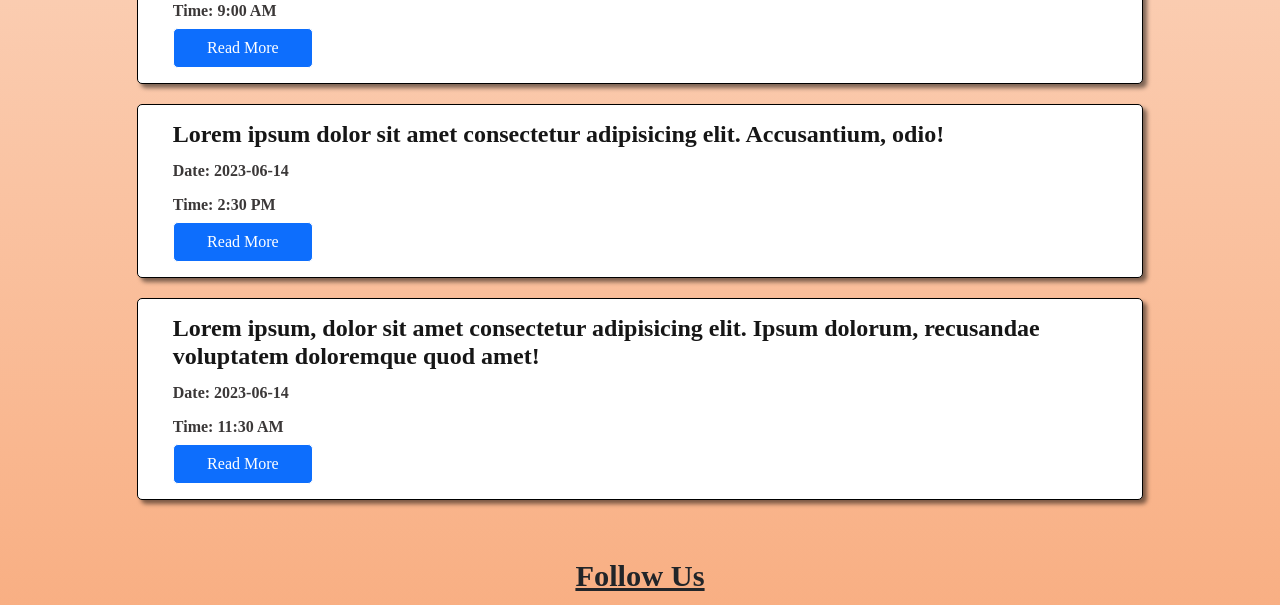
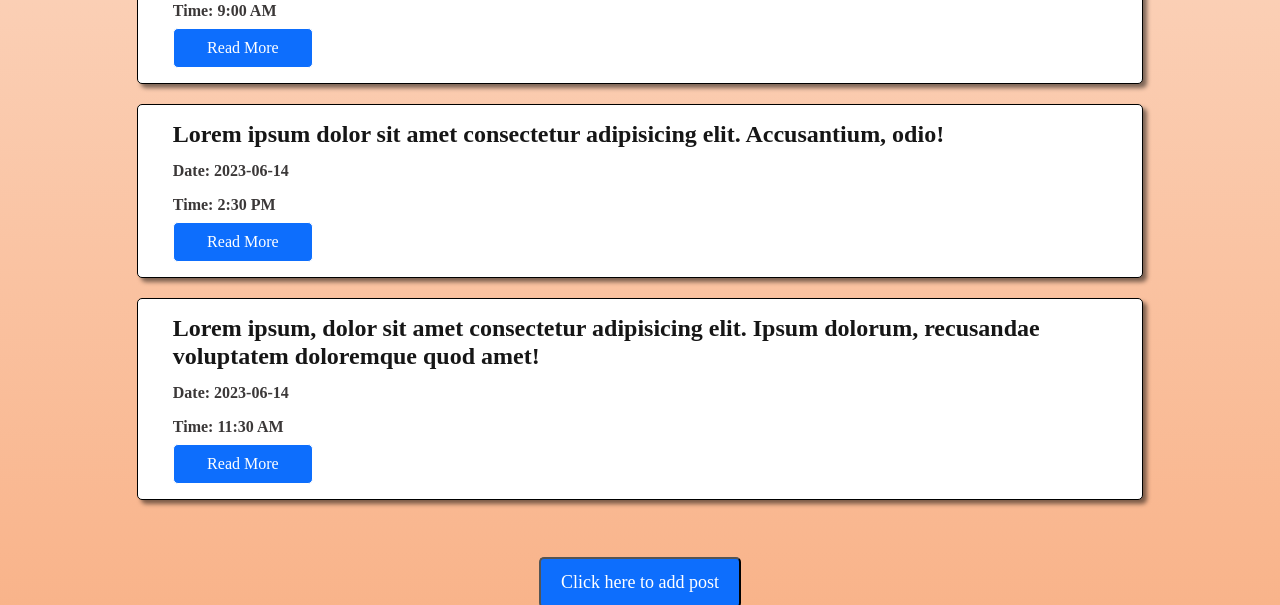
Before and after one commit to Ajitkumar-25/pr_aisu, a plain HTML site: page index.html in a window 1280 px wide. Shown: the part 1483-2088 px from the top of the page. Drawn offline with nearby package versions, Linux system fonts and the light colour scheme.

Commit message:
setup button

```diff
--- a/index.html
+++ b/index.html
@@ -40,7 +40,16 @@
         Aisu Press Releases on Dynamic Events, Conferences, and Revolutionary
         Campaigns
       </p>
-      <div id="card-container"></div>
+
+
+      <div id="card-container">
+      </div>
+
+
+<div class="btn">
+        <button class="button" onclick="window.location.href=' #';">Click here to add post</button>
+    </div>
+
 
       <div class="container mt-5">
         <h2 class="subheading">Follow Us</h2>
--- a/style.css
+++ b/style.css
@@ -95,7 +95,20 @@
 
 
 
+  .btn {
+    display: flex;
+    justify-content: center;
+    align-items: center;
+}
 
+.button {
+    padding: 10px 20px;
+    background-color:#0d6efd;; ;
+    color: white;
+    font-size: 18px;
+    border-radius: 5px;
+    cursor: pointer;
+}
 
 
 
```
